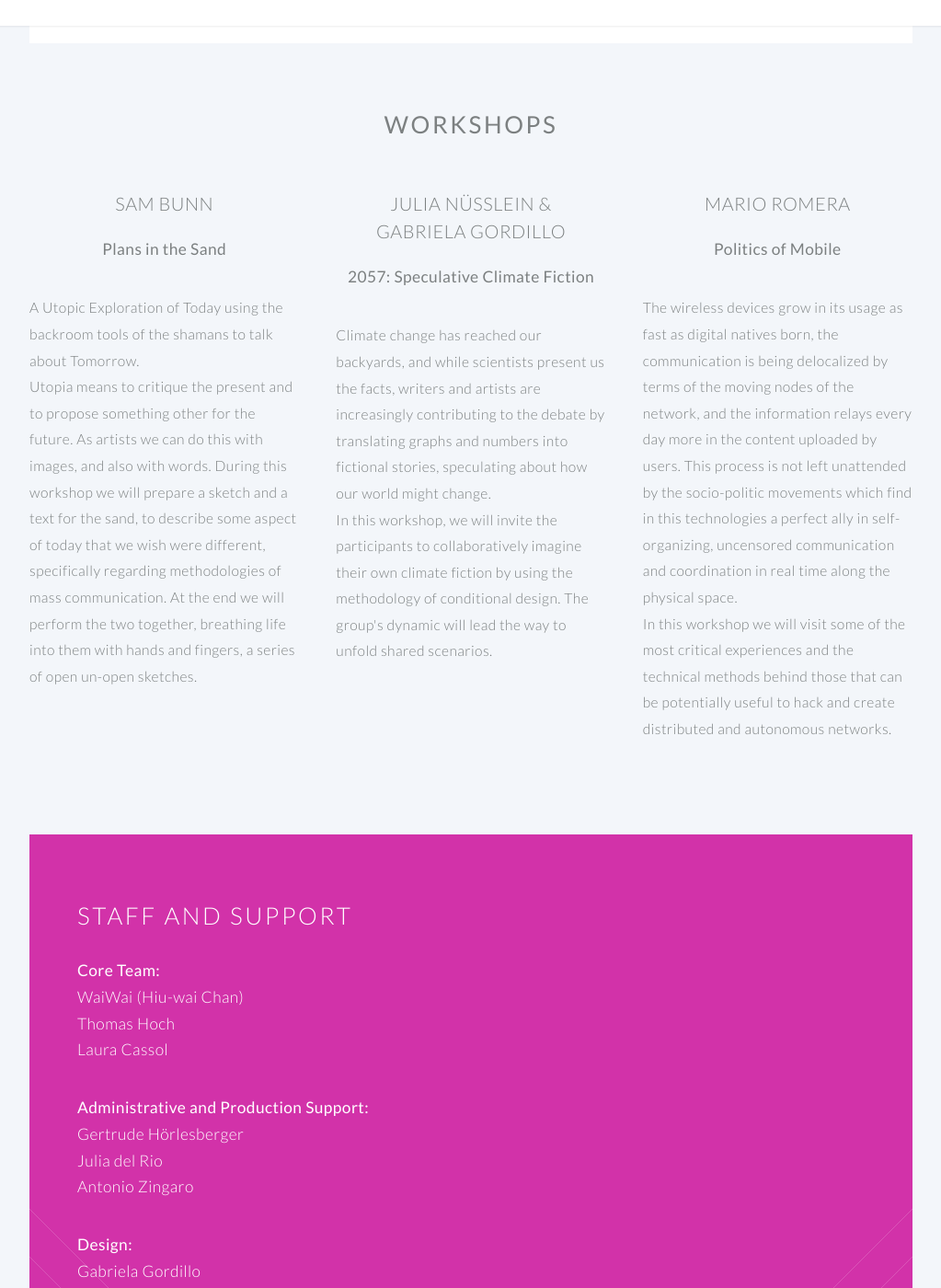
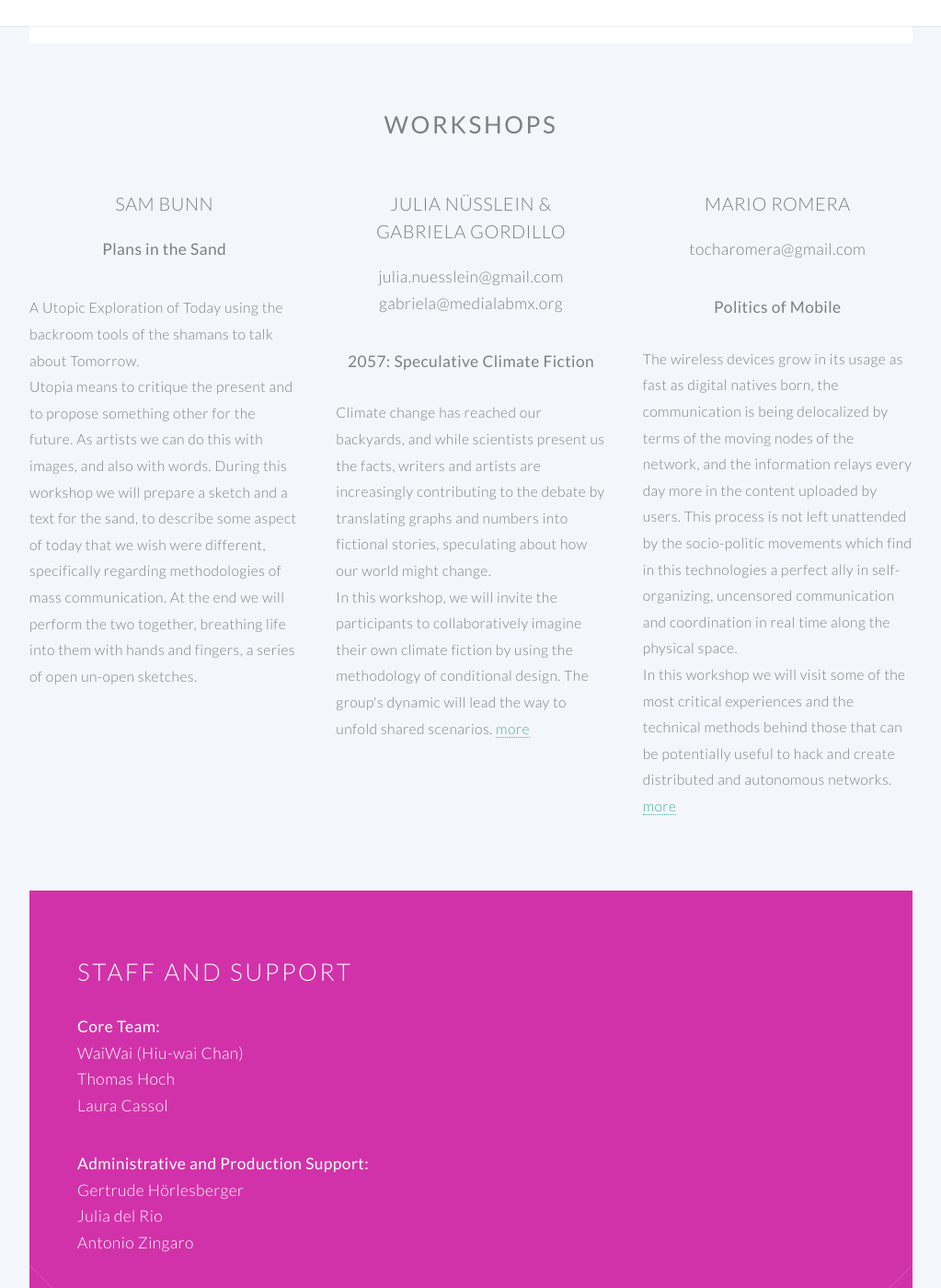
Before and after one commit to supergraph/pop-2017, a Jekyll site: the page built from index.html, in a window 1280 px wide and 1400 px high, scrolled down 3076 px. Shown: the whole window at 92% size, without its empty margins (128-1151 px from the left). Built offline with Jekyll 4.4.1, drawn with Linux system fonts in a browser that asks for light colours; part of the change alters nothing that is shown.

Commit message:
update bios

```diff
--- a/index.html
+++ b/index.html
@@ -191,25 +191,64 @@ From discourse to dialogue, from digital to analogue, from reading to copying an
 									<header>
 										<h3>Julia Nüßlein & <br />Gabriela Gordillo</h3>
 									</header>
+                                    <p>julia.nuesslein@gmail.com<br />
+                                    gabriela@medialabmx.org
+                                    </p>
 									<p><strong>2057: Speculative Climate Fiction</strong></p>
-                                    <p style="text-align: left;font-size: 0.9em;">
+                                    <p style="text-align: left;font-size: 0.9em;" class="abstract">
                                     Climate change has reached our backyards, and while scientists present us the facts, writers and artists are increasingly contributing to the debate by translating graphs and numbers into fictional stories, speculating about how our world might change.<br />
                                     In this workshop, we will invite the participants to collaboratively imagine their own climate fiction by using the methodology of conditional design. The group's dynamic will lead the way to unfold shared scenarios.
+                                    <a class="more">more</a>
                                     </p>
-								</section>
+                                    <p style="text-align: left;font-size: 0.9em;" class="abstract invisible">
+                                    Climate change has reached our backyards, and while scientists present us the facts, writers and artists are increasingly contributing to the debate by translating graphs and numbers into fictional stories, speculating about how our world might change.<br />
+                                    In this workshop, we will invite the participants to collaboratively imagine their own climate fiction by using the methodology of conditional design. The group's dynamic will lead the way to unfold shared scenarios.
+<br />&nbsp;<br />
+Julia Nüßlein (1989) is an artist, researcher and organiser, working on the intersection of art, technology and society. While currently finishing her MA Interface Culture in Linz (AT), she is also a producer for Amsterdam-based media art festivals Sonic Acts and FIBER Festival.
+<br />
+During her BA degree in New Media and Digital Culture at Utrecht University, she started to research the role that art could play in societal change. Her thesis was about the thought-provoking and critical potential of user interface design in interactive art installations.
+Recently, as part of her master thesis research, she zooms in on the speculative power of artistic expression. More specifically, she concentrates on fictional and cautionary tales about climate change  in art installations.
+<br />&nbsp;<br />
+GGM (MX) - Gabriela has a background in Visual Communication, and is currently a MA student at Interface Cultures. Her work follows an interdisciplinary approach, using visual, audible and temporal elements to explore possible meanings, later transformed into artistic outputs. Her work follows the topic of time, perception, social structures and human behavior, through a practice based research that involves participation, technology, and a durational actions.
+This ideas have found a common ground in Conditional Design, as a practice where collaboration, play, and patterns of emergence are embodied, through visual and algorithmic principles in analogue formats. She started this exploration in 2014, through workshops and participatory installations, as sets of discussion where the principles could be shared with in others, in order to be explored.
+                                    <a class="less">less</a>
+
+                                    </p>
+ 								</section>
 							</div>
 							<div class="4u">
 								<section>
 									<header>
 										<h3>Mario Romera</h3>
 									</header>
+                                    <p>tocharomera@gmail.com</p>
 									<p><strong>Politics of Mobile</strong></p>
-                                    <p style="text-align: left;font-size: 0.9em;">
+                                    <p style="text-align: left;font-size: 0.9em;" class="abstract">
                                     The wireless devices grow in its usage as fast as digital natives born, the communication is being delocalized by terms of the moving nodes of the network, and the information relays every day more in the content uploaded by users. This process is not left unattended by the socio-politic movements which find in this technologies a perfect ally in self-organizing, uncensored communication and coordination in real time along the physical space.<br />
                                     In this workshop we will visit some of the most critical experiences and the technical methods behind those that can be potentially useful to hack and create distributed and autonomous networks.
+                                    <a class="more">more</a>
+                                    </p>
+                                    <p style="text-align: left;font-size: 0.9em;" class="abstract invisible">
+                                    The wireless devices grow in its usage as fast as digital natives born, the communication is being delocalized by terms of the moving nodes of the network, and the information relays every day more in the content uploaded by users. This process is not left unattended by the socio-politic movements which find in this technologies a perfect ally in self-organizing, uncensored communication and coordination in real time along the physical space.<br />
+                                    In this workshop we will visit some of the most critical experiences and the technical methods behind those that can be potentially useful to hack and create distributed and autonomous networks.
+                                    <br />&nbsp;<br />
+Please bring your own Standard Personal Smartphone to the workshop;
+or bring your old smartphones that you dont use anymore!
+<br />&nbsp;<br />
+<a href="https://github.com/tocharomera/mobMess/blob/master/Mobile_ensembles_The_uses_of_mobile_phon.pdfhttps://github.com/tocharomera/mobMess/blob/master/Mobile_ensembles_The_uses_of_mobile_phon.pdf">
+Material</a> useful to read before the workshop!
+You can find more information on my <a href="http://cargocollective.com/tocharomera">Website</a>.
+<br />&nbsp;<br />
+Born in Spain but related to Venezuela Mario Romera consider himself an interdisciplinary artist focused on the research of new ways to develop art experiences with special mention to achieve participation and interaction between spectator and artwork. Formed in Fine Arts, he rather prefers to use cotidianity materials and user or individual everyday situations trying to mix life with art as much as possible.
+
+The emphasis of his projects is the improvement of life through art with a conscious critique of the normality linking living concepts with the social values of community as economics and politics. Exploring new ways of constitute reality made by the collective in each context where he has the opportunity to work with.
+
+Currently studying Interface Cultures Master program he is in the research of new ways to interfere in art and life customizing the already existing interfaces and constructing new ones.
+                                    <a class="less">less</a>
                                     </p>
 								</section>
 							</div>
+                        </div>
 					</section>
 
 				<!-- One -->
```
